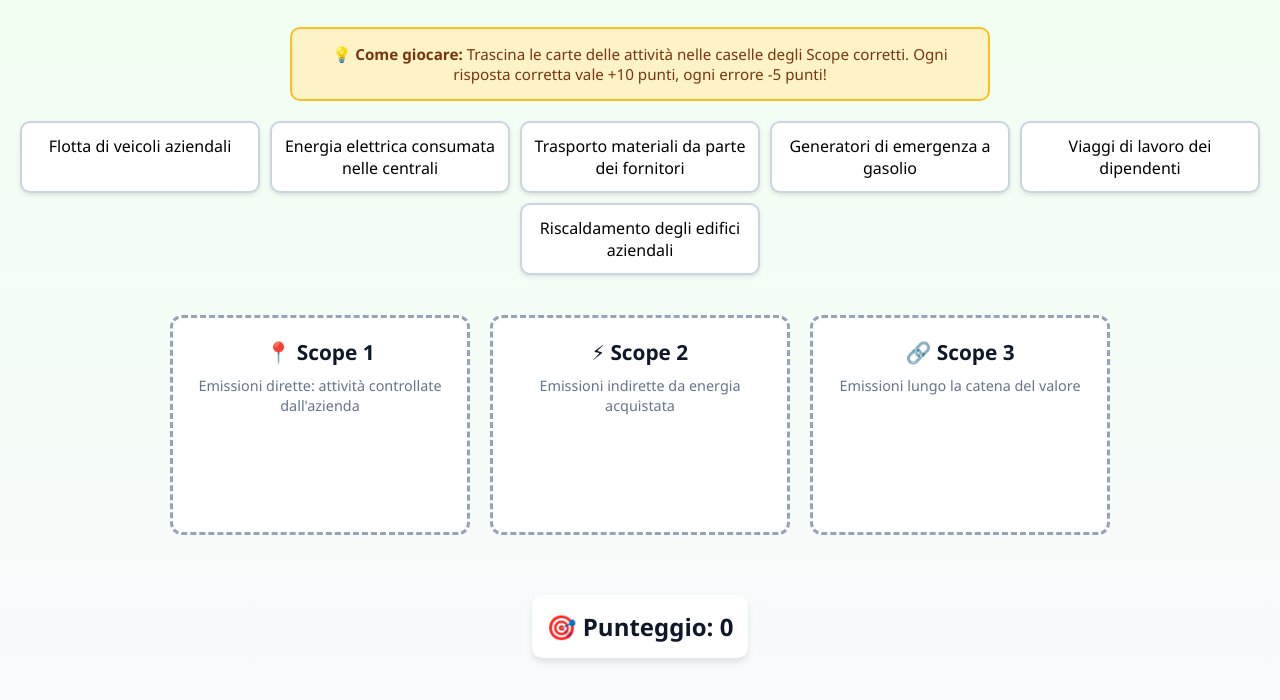
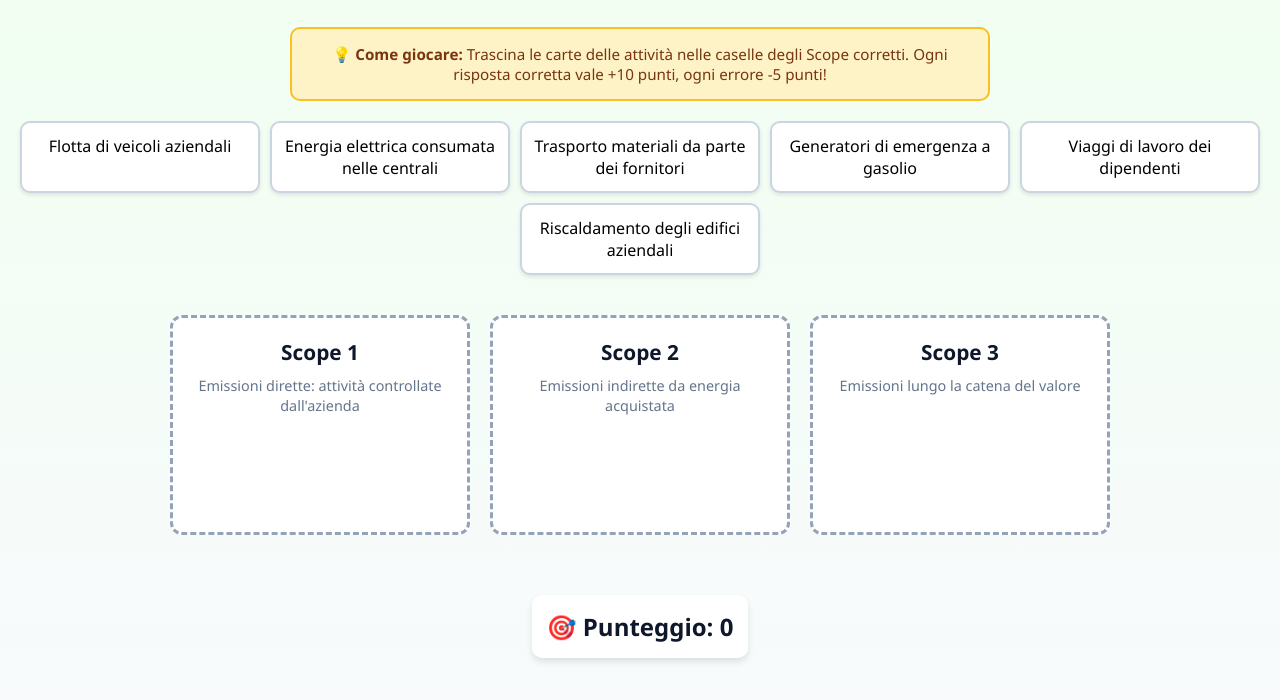
Before and after one commit to FraBellucci/Emission-Scope-Puzzle, a plain HTML site: page index.html in a window 1280 px wide. Shown: the part 100-800 px from the top of the page. Drawn offline with Linux system fonts and the light colour scheme.

Commit message:
Update index.html

```diff
--- a/index.html
+++ b/index.html
@@ -201,9 +201,9 @@
         const answers = {};
 
         const scopes = [
-            { id: 1, title: '📍 Scope 1', desc: 'Emissioni dirette: attività controllate dall\'azienda' },
-            { id: 2, title: '⚡ Scope 2', desc: 'Emissioni indirette da energia acquistata' },
-            { id: 3, title: '🔗 Scope 3', desc: 'Emissioni lungo la catena del valore' }
+            { id: 1, title: 'Scope 1', desc: 'Emissioni dirette: attività controllate dall\'azienda' },
+            { id: 2, title: 'Scope 2', desc: 'Emissioni indirette da energia acquistata' },
+            { id: 3, title: 'Scope 3', desc: 'Emissioni lungo la catena del valore' }
         ];
 
         function render() {
@@ -293,7 +293,7 @@
                     let message = '';
 
                     if (correctCount === items.length) {
-                        message = '🎉 Perfetto! Hai classificato correttamente tutte le emissioni!';
+                        message = '🏆 Perfetto! Hai classificato correttamente tutte le emissioni!';
                     } else if (correctCount >= items.length / 2) {
                         message = `👍 Buon lavoro! Hai classificato correttamente ${correctCount} su ${items.length} attività.`;
                     } else {
```
